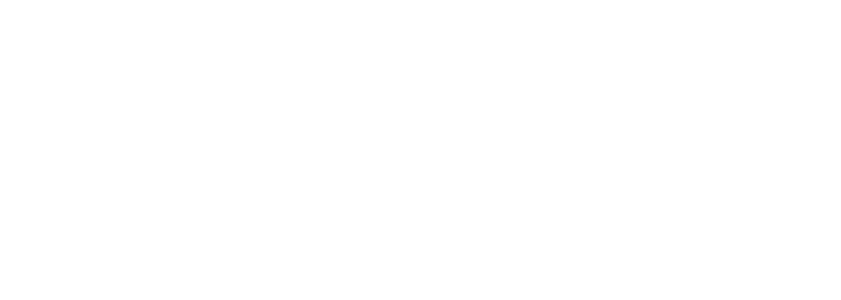
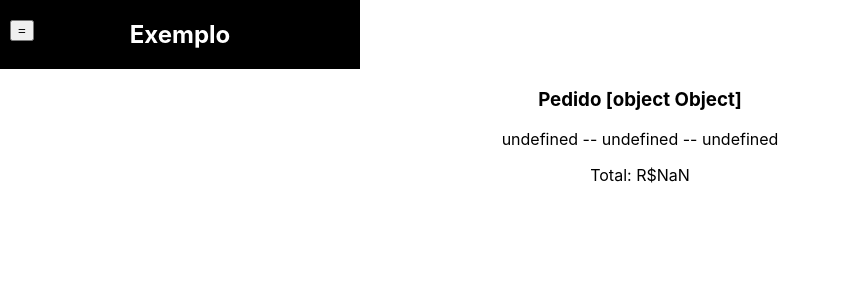
Before and after one commit to tryber/sd-03-trybeer-7, a React (Create React App) app in the folder front-end/: page /testDetails in a window 1280 px wide. Shown: the top 300 px of the page, without its empty margins (0-841 px from the left). Built offline with nearby package versions, Linux system fonts and the light colour scheme.

Commit message:
Começo da OrderDetails.

```diff
--- a/front-end/src/App.js
+++ b/front-end/src/App.js
@@ -10,6 +10,7 @@
 import ClientProfile from './pages/ClientProfile/ClientProfile';
 import AdminProfile from './pages/AdminProfile/AdminProfile';
 import ClientOrders from './pages/ClientOrders/ClientOrders';
+import OrderDetail from './pages/OrderDetail/OrderDetail';
 
 function App() {
   const path = window.location.pathname;
@@ -26,6 +27,7 @@
               <Route path="/admin/orders" component={ OrdersPage } />
               <Route path="/profile" component={ ClientProfile } />
               <Route path="/orders" component={ ClientOrders } />
+              <Route path="/testDetails" component={ OrderDetail } />
             </Switch>
           </Router>
         </ProductProvider>
--- /dev/null
+++ b/front-end/src/pages/OrderDetail/OrderDetail.jsx
@@ -0,0 +1,17 @@
+import React from 'react';
+import ClientNavBar from '../../components/NavBar/ClientBar/ClientNavBar';
+
+function OrderDetail(order, product) {
+  return (
+    <div>
+      <ClientNavBar title="Exemplo" />
+      <div>
+        <h3>{`Pedido ${order}`}</h3>
+        <p>{`${product.quantity} -- ${product.name} -- ${product.price}`}</p>
+        <p>{`Total: R$${product.quantity * product.price}`}</p>
+      </div>
+    </div>
+  );
+}
+
+export default OrderDetail;
```
